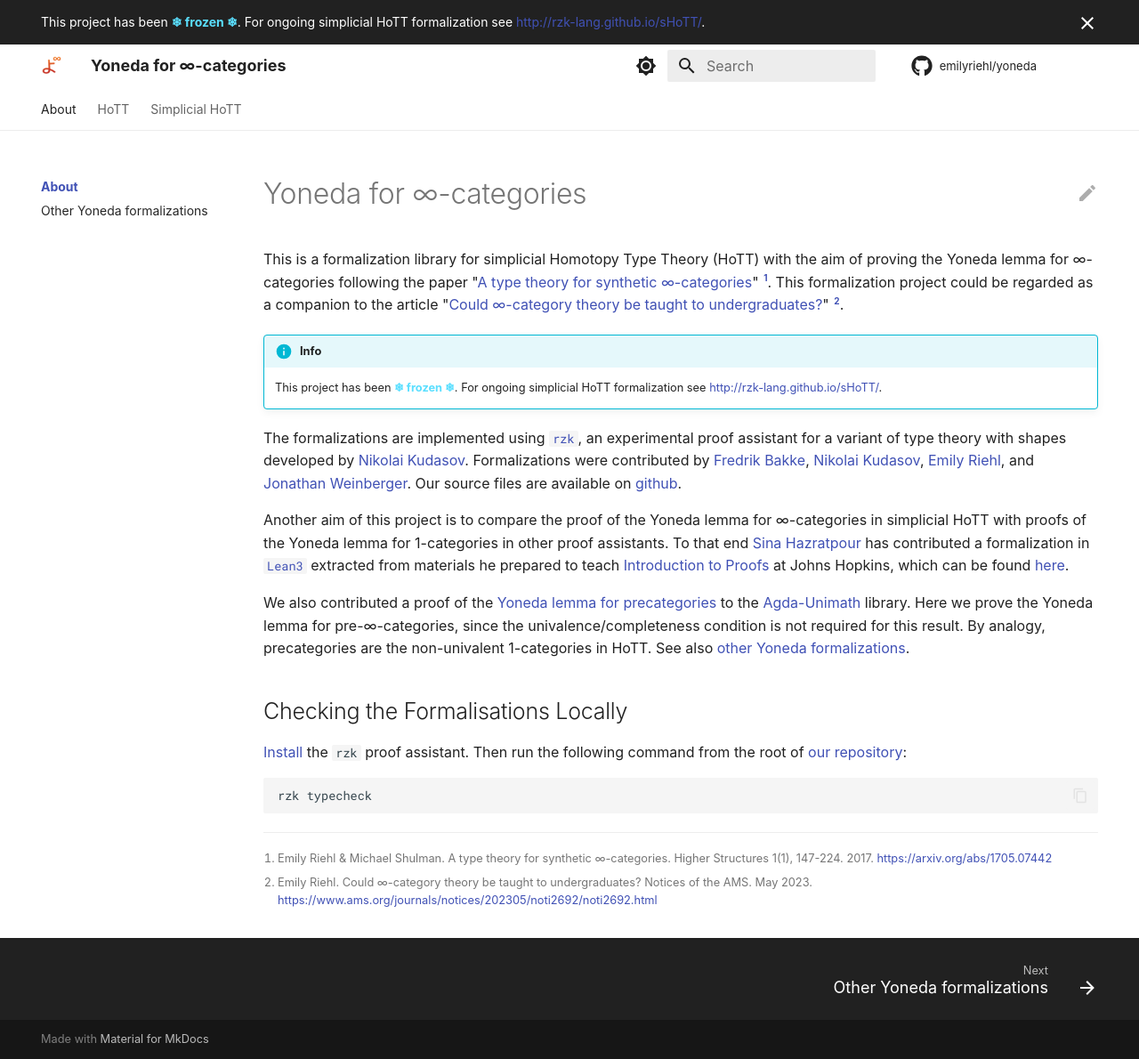
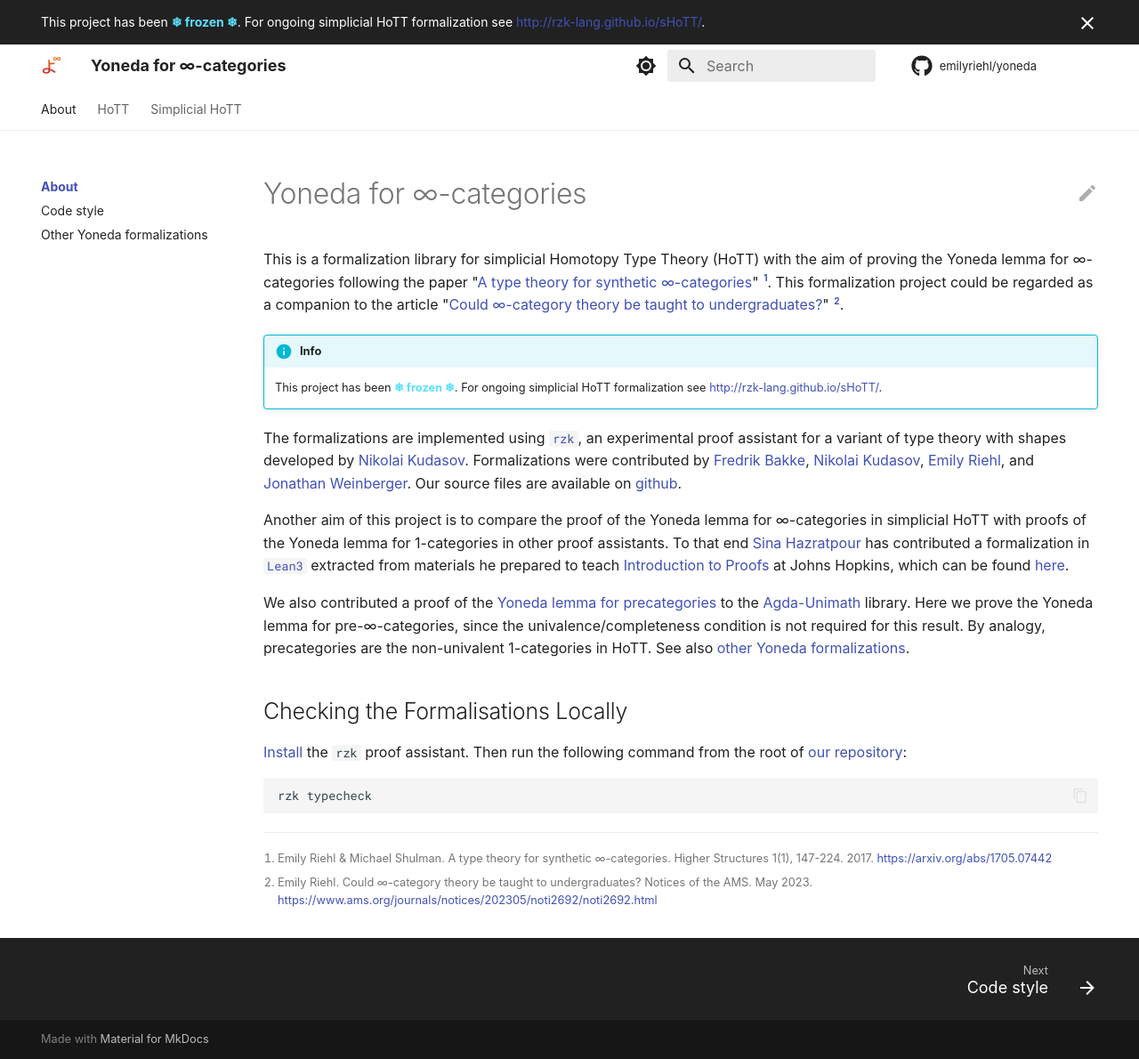
Before and after one commit to emilyriehl/yoneda, an MkDocs documentation site: the page built from src/index.md, in a window 1280 px wide and 1190 px high. Shown: the whole window at 89% size. Built offline with MkDocs 1.6.1 and Material for MkDocs 9.7.7, drawn with Linux system fonts in a browser that asks for light colours; some web fonts are replaced; comment, search, counter and statistics services are not loaded; the version menu is left out.

Commit message:
Render STYLEGUIDE on the website

```diff
--- a/mkdocs.yml
+++ b/mkdocs.yml
@@ -8,6 +8,7 @@ docs_dir: src
 nav:
   - About:
       - index.md
+      - Code style: STYLEGUIDE.md
       - Other Yoneda formalizations: other.md
 
   - HoTT:
@@ -38,6 +39,9 @@ markdown_extensions:
   - admonition
   - footnotes
   - pymdownx.details
+  - pymdownx.tasklist
+  - pymdownx.snippets:
+      check_paths: true
   - mdx_math
   - pymdownx.highlight:
       anchor_linenums: true
```
Also changed, not shown: src/STYLEGUIDE.md (added, +1 -0 lines).
